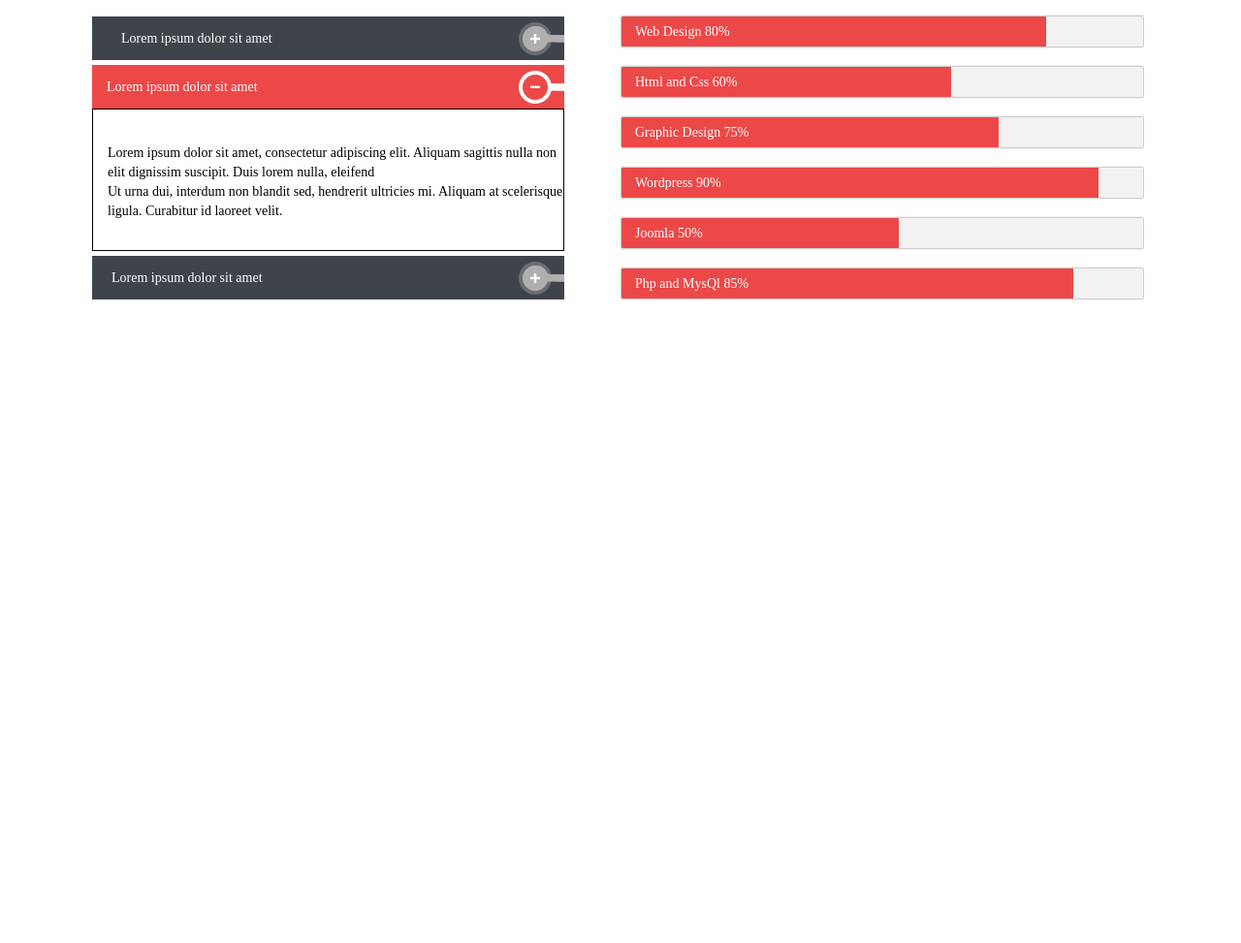
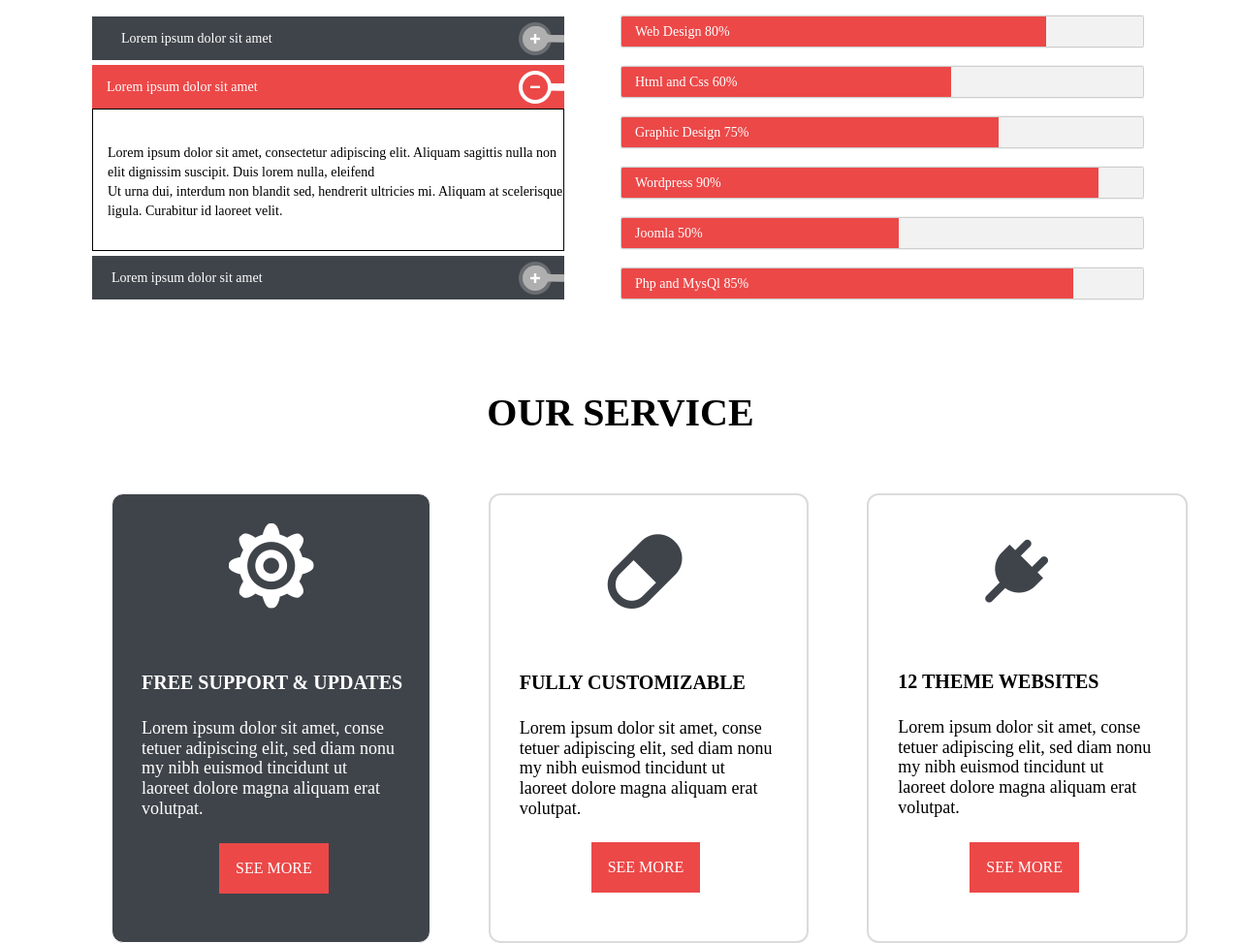
Before and after one commit to Kosbeen/New-projects, a plain HTML site: page index.html in a window 1280 px wide. Shown: the part 1124-2097 px from the top of the page at 97% size. Before the commit the page ends 1447 px from the top, so only its background shows below. Drawn offline with Linux system fonts and the light colour scheme.

Commit message:
Add
Добавил секцию сервисы

```diff
--- a/index.html
+++ b/index.html
@@ -24,14 +24,14 @@
         <ul class="header__main">
             <li class="header__main__text"> ADVENTURER </li>
             <li class="header__main__description"> MURI, A TEMPLATE AT THE HEART OF THE BEAUTY </li>
-            <a class="header__main__btn">SEE MORE </a>
+            <a class="header__main__btn btn">SEE MORE </a>
             <a href="#" class="header__left__image"><img  src="./img/header/ARROW_rightsvg.svg" alt="left arrow"></a>
             <a href="#" class="header__right__image"><img src="./img/header/ARROW _ LEFT.svg" alt="right arrow"> </a>
         </ul>
     </header>
     <main>
         <section class="info">
-            <h2 class="info__title"> WHO WE ARE</h2>
+            <h2 class="info__title title"> WHO WE ARE</h2>
             <p class="info__title__text">Lorem Ipsum is simply dummy text of the printing and typesetting industry. Lorem Ipsum has been the <br> industry's standard dummy text ever since the 1500s.</p>
         </section>
         <div class="info__container">
@@ -53,6 +53,29 @@
                <li class="info__list__meter6 list__meter">Php and MysQl 85%</li>
             </div>
         </div>
+        <section class="service">
+            <h2 class="service__title title">OUR SERVICE</h2>
+            <div class="service__container">
+                <div class="service__cards1 cards">
+                        <img class="service__img1" src="./img/service/gear.png" alt="Gear">
+                        <h3 class="service__list__title1">Free support & updates</h3>
+                        <p class="service__card__text">Lorem ipsum dolor sit amet, conse tetuer adipiscing elit, sed diam nonu my nibh euismod tincidunt ut laoreet dolore magna aliquam erat volutpat.</p>
+                        <a class="service__btn btn" href="#">SEE MORE</a>
+                </div>
+                <div class="service__cards cards">
+                        <img class="service__img2" src="./img/service/PILL.png" alt="Piil">
+                        <h3 class="service__list__title2">Fully customizable</h3>
+                        <p class="service__card__text">Lorem ipsum dolor sit amet, conse tetuer adipiscing elit, sed diam nonu my nibh euismod tincidunt ut laoreet dolore magna aliquam erat volutpat.</p>
+                        <a class="service__btn2 btn" href="#">SEE MORE</a>
+                </div>
+                <div class="service__cards cards">
+                        <img class="service__img3" src="./img/service/PLUG.png" alt="Plug">
+                        <h3 class="service__list__title3">12 themE websites</h3>
+                        <p class="service__card__text">Lorem ipsum dolor sit amet, conse tetuer adipiscing elit, sed diam nonu my nibh euismod tincidunt ut laoreet dolore magna aliquam erat volutpat.</p>
+                        <a class="service__btn3 btn" href="#">SEE MORE</a>
+                </div>
+            </div>
+        </section>
     </main>
     </div>
 
--- a/style.css
+++ b/style.css
@@ -41,9 +41,6 @@ li {
     text-transform: uppercase;
     font-weight: bold;
 }
-.search {
-
-}
 .nav__home {
     color:#ec4848;
 }
@@ -82,11 +79,14 @@ li {
     margin-top: 80px;
     padding: 15px;
     max-height: 60px;
+}
+.btn {
+    font-size: 16px;
     color: #ffffff;
     border: 1px solid #ec4848;
     background-color: #ec4848;
 }
-.info__title {
+.title {
     margin-top: 80px;
     text-align: center;
     font-size: 40px;
@@ -192,3 +192,78 @@ li {
     background-repeat: no-repeat;
     background-position: left;
 }
+.service__container {
+    display: flex;
+    justify-content: center;
+    margin-top: 60px;
+}
+.cards {
+    position: relative;
+    margin-left: 60px;
+    min-height: 460px;
+    font-size: 18px;
+    border: 1px solid;
+    border-radius: 12px;
+}
+
+.service__list__title1{
+    margin-top: 60px;
+    margin-left: 30px;
+    font-size: 20px;
+    text-transform: uppercase;
+}
+.service__list__title2 {
+    margin-top: 60px;
+    margin-left: 30px;
+    font-size: 20px;
+    text-transform: uppercase;
+}
+.service__list__title3 {
+    margin-top: 65px;
+    margin-left: 30px;
+    font-size: 20px;
+    text-transform: uppercase;
+}
+.service__card__text {
+    margin-top: 25px;
+    margin-left: 30px;
+    max-width: 80%;
+}
+.service__cards {
+    border: 2px solid #dbdbdb
+}
+.service__cards1  {
+    color: #ffffff;
+    background-color: #3f444a;
+}
+.service__img1 {
+    padding-top: 30px;
+    padding-left: 120px;
+}
+.service__img2 {
+    padding-top: 40px;
+    padding-left: 120px;
+}
+
+.service__img3 {
+    padding-top: 45px;
+    padding-left: 120px;
+}
+.service__btn3 {
+    position: absolute;
+    padding: 16px;
+    bottom: 50px;
+    right: 110px;
+}
+.service__btn2 {
+    position: absolute;
+    padding: 16px;
+    bottom: 50px;
+    right: 110px;
+}
+  .service__btn {
+    position: absolute;
+    padding: 16px;
+    bottom: 50px;
+    left: 110px;
+}
```
Also changed, not shown: img/service/PILL.png (added), img/service/PLUG.png (added), img/service/gear.png (added).
